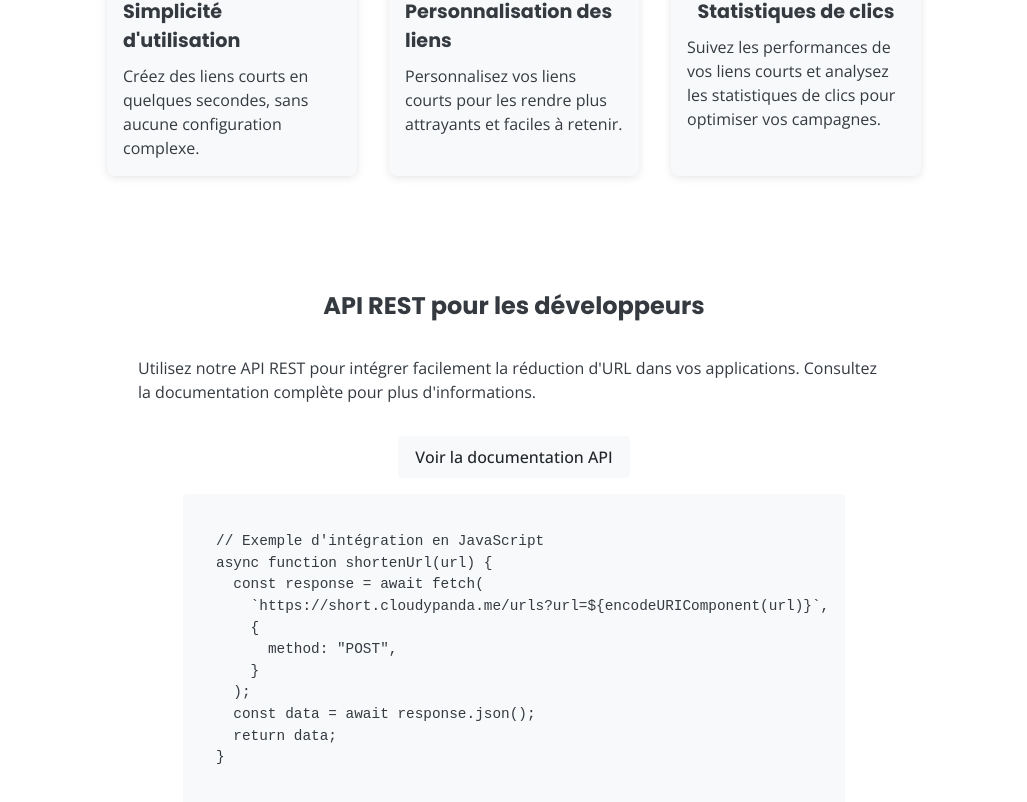
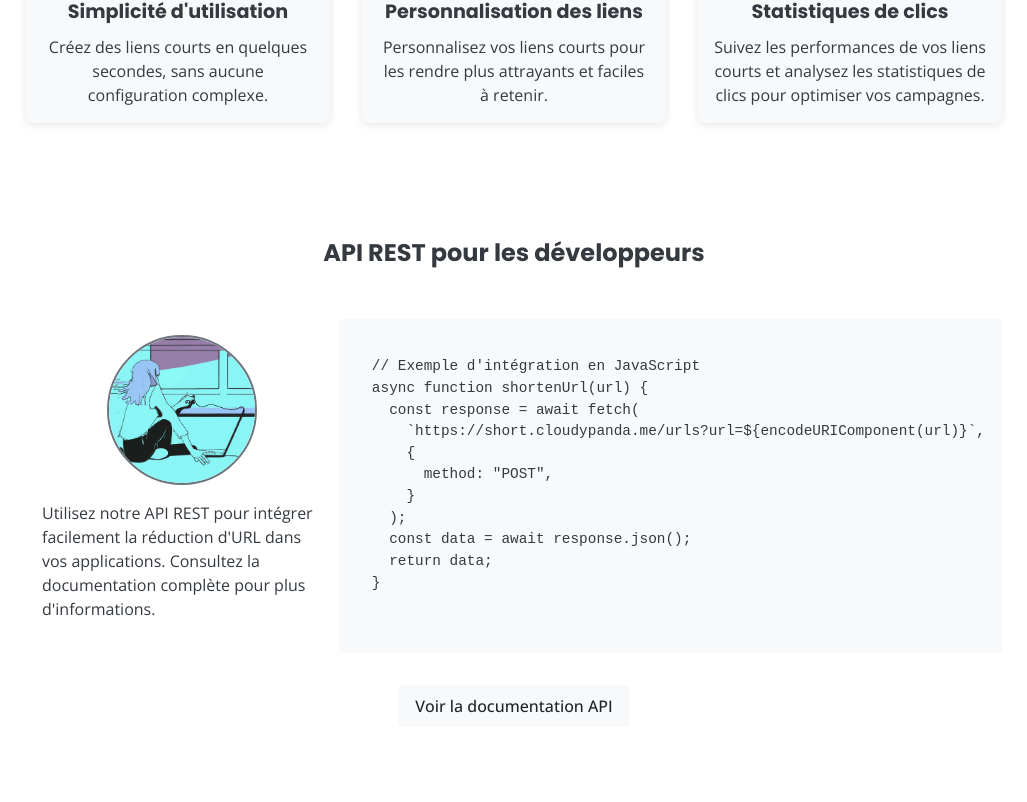
Before and after one commit to mathieuc22/url-shortener-frontend, a Vue app: page / in a window 1280 px wide. Shown: the part 606-1408 px from the top of the page, without its empty margins (126-1153 px from the left). After the commit the page ends 1373 px from the top, so only its background shows below. Built offline with nearby package versions, Linux system fonts and the light colour scheme.

Commit message:
Add image and update style and cards

```diff
--- a/src/components/AdvantagesSection.vue
+++ b/src/components/AdvantagesSection.vue
@@ -39,6 +39,7 @@
   display: flex;
   flex-direction: column;
   align-items: center;
+  text-align: center;
   gap: 0.5rem;
   padding: 1rem;
   background-color: var(--color-light);
--- a/src/components/ApiSection.vue
+++ b/src/components/ApiSection.vue
@@ -1,22 +1,53 @@
 <template>
+  <section class="homepage-section">
     <h2 class="homepage-section__title">API REST pour les développeurs</h2>
+    <div class="api-section">
+      <div class="api-section__column">
+        <img class="api-section__illustration" :src="illustration" alt="Femme qui travaille sur son ordinateur">
         <p class="api-section__description">
           Utilisez notre API REST pour intégrer facilement la réduction d'URL dans vos
           applications. Consultez la documentation complète pour plus d'informations.
         </p>
+      </div>
+      <div class="api-section__code">
+        <api-code></api-code>
+      </div>
+    </div>
     <router-link to="/api-docs" class="button">Voir la documentation API</router-link>
-  <api-code></api-code>
+  </section>
 </template>
 
 <script setup>
 import { useRouter } from "vue-router";
 import ApiCode from "./ApiCode.vue";
+import illustration from "@/assets/woman-working-on-computer.png"
 const router = useRouter();
 </script>
 
 <style scoped>
+.homepage-section {
+  gap: 2rem;
+}
+
+.api-section__column {
+  display: flex;
+  flex-direction: column;
+  justify-content: center;
+  align-items: center;
+  text-align: center;
+  gap: 1rem;
+  padding: 1rem;
+}
+
 .api-section__description {
   margin-bottom: 1rem;
+}
+
+.api-section__illustration {
+  width: 150px;
+  height: 150px;
+  border-radius: 50%;
+  border: 2px solid var(--color-secondary);
 }
 
 .api-section__code-example {
@@ -28,12 +59,20 @@ const router = useRouter();
 }
 
 @media screen and (min-width: 768px) {
+
   .api-section {
-    padding: 2rem;
+    display: flex;
+    flex-direction: row;
   }
 
-  .api-section__title {
-    font-size: 2rem;
+  .api-section__column {
+    width: 35%;
+    text-align: left;
   }
+
+  .api-section__code {
+    width: 75%;
+  }
+
 }
 </style>
--- a/src/pages/HomePage.vue
+++ b/src/pages/HomePage.vue
@@ -5,9 +5,7 @@
     <section class="homepage-section">
       <advantages-section></advantages-section>
     </section>
-    <section class="homepage-section">
-      <ApiSection />
-    </section>
+    <ApiSection />
   </div>
 </template>
 
@@ -30,7 +28,6 @@ import ApiSection from "@/components/ApiSection.vue";
   background-color: var(--color-bg-secondary);
   width: 100%;
   margin: 1rem auto;
-  max-width: 800px;
   display: flex;
   flex-direction: column;
   gap: 1rem;
@@ -49,7 +46,7 @@ import ApiSection from "@/components/ApiSection.vue";
 
   .homepage-section {
     margin: 1rem auto;
-    max-width: 800px;
+    max-width: 1024px;
   }
 }
 </style>
```
Also changed, not shown: src/assets/woman-working-on-computer.png (added). Lines whose indentation alone changed are shown as unchanged.
